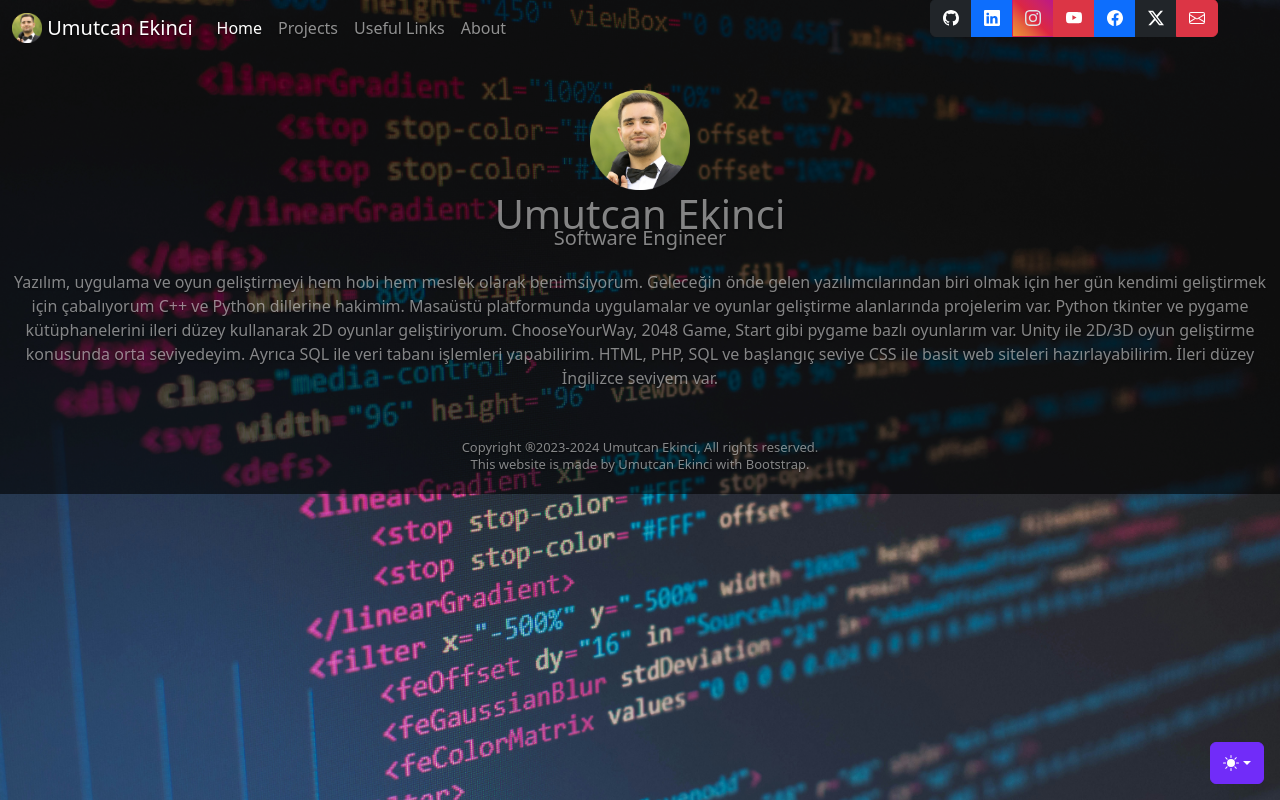
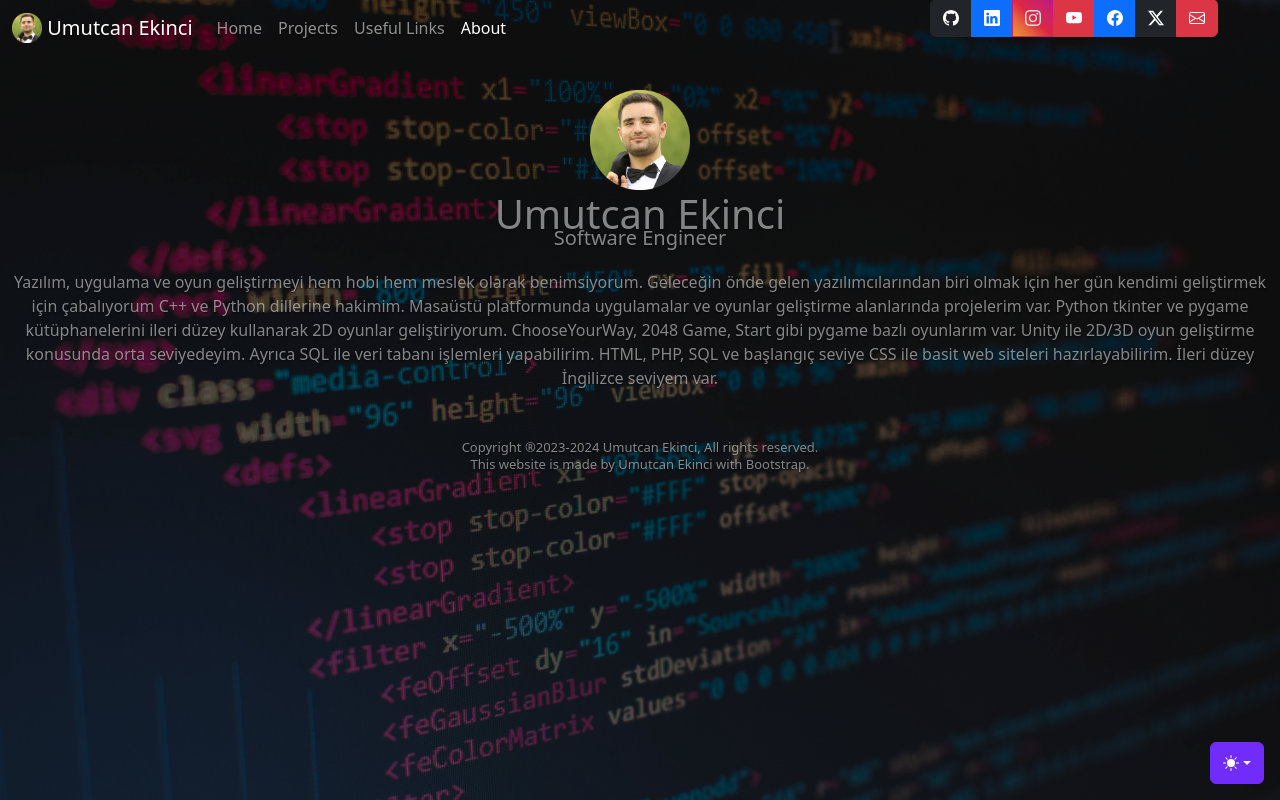
Before and after one commit to umutcanekinci/umutcanekinci.app.tc, a Django app: page /about in a window 1280 px wide. Run offline with Django 5.2, Linux system fonts and the light colour scheme; some libraries are stand-ins or nearby versions.

Commit message:
navbar button active fix

```diff
--- a/blog/static/css/style.css
+++ b/blog/static/css/style.css
@@ -4,6 +4,9 @@ body {
   background-color: aliceblue;
 
 }
+
+
+
 
 #social-media {
 
@@ -13,7 +16,6 @@ body {
 }
 
 #btn-instagram {
-
 
   background: #f09433;
   background: -moz-linear-gradient(45deg, #f09433 0%, #e6683c 25%, #dc2743 50%, #cc2366 75%, #bc1888 100%);
--- a/blog/templates/default/about.html
+++ b/blog/templates/default/about.html
@@ -7,7 +7,7 @@
 
         <img src="{% static '/images/avatar.png' %}", class="avatar", alt="">
         <h1 class="title">{{ title }}</h1>
-        <h5 class="subtitle">{{ subtitle }}</h5>
+        <h5 class="subtitle">{{ aboutSubtitle }}</h5>
 
         <p style="margin-top: 20px;">Yazılım, uygulama ve oyun geliştirmeyi hem hobi hem meslek olarak benimsiyorum. Geleceğin önde gelen yazılımcılarından biri olmak için her gün kendimi geliştirmek için çabalıyorum C++ ve Python dillerine hakimim. Masaüstü platformunda uygulamalar ve oyunlar geliştirme alanlarında projelerim var. Python tkinter ve pygame kütüphanelerini ileri düzey kullanarak 2D oyunlar geliştiriyorum. ChooseYourWay, 2048 Game, Start gibi pygame bazlı oyunlarım var. Unity ile 2D/3D oyun geliştirme konusunda orta seviyedeyim. Ayrıca SQL ile veri tabanı işlemleri yapabilirim. HTML, PHP, SQL ve başlangıç seviye CSS ile basit web siteleri hazırlayabilirim.  İleri düzey İngilizce seviyem var.</p>
 
--- a/blog/templates/default/base.html
+++ b/blog/templates/default/base.html
@@ -6,11 +6,14 @@
 
     <head>
 
-        <title> {{ page }} </title>
+        <!-- Meta -->
         <meta charset="UTF-8">
         <meta name="viewport" content="width=device-width, initial-scale=1.0">
         <meta name="description" content="">
         <meta name="author" content="Umutcan Ekinci">
+
+        <!-- Title-->
+        <title> {{ pageTitle }} </title>
 
         <!-- Favicon -->
         <link rel="shortcut icon" href="{% static 'images/favicon.ico' %}" type="image/x-icon">
@@ -102,23 +105,21 @@
             }
 
 
-            #background-mask {
-
-                height: auto !important;
-                min-height: 100%;
-                background-color: rgba(0, 0, 0, 0.6);
-                padding-top: 70px;
-
-            }
-
             #background {
-
 
                 height: auto !important; min-height: 100%;
                 background-image: url('{% static '/images/bg.jpg' %}');
                 background-repeat: repeat;
+                background-size: 100%;
 
-                background-size: 100%;
+            }
+
+            #background-mask {
+
+                height: auto !important;
+                min-height: 100vh;
+                background-color: rgba(0, 0, 0, 0.6);
+                padding-top: 70px;
 
             }
 
@@ -128,7 +129,7 @@
         <link href="{% static 'css/cover.css' %}" rel="stylesheet">
 
         <!-- My Custom Stylesheet -->
-        <link href="{% static 'css/style.css' %}" rel="stylesheet" >
+        <link href="{% static 'css/style.css' %}" rel="stylesheet" type="text/css">
 
     </head>
 
--- a/blog/templates/default/partials.html
+++ b/blog/templates/default/partials.html
@@ -30,18 +30,62 @@
                 <ul class="navbar-nav me-auto mb-2 mb-lg-0">
 
                     <li class="nav-item">
-                        <a href="home" class="nav-link active" aria-current="page" >Home</a>
+                        {% if pageTitle == 'Home' %}
+
+                            <a href="home" class="nav-link active" aria-current="page" >
+
+                        {% else %}
+
+                            <a href="home" class="nav-link" aria-current="page" >
+
+                        {% endif %}
+
+                            Home
+                        </a>
                     </li>
 
                     <li class="nav-item">
-                        <a href="projects" class="nav-link" >Projects</a>
+                        {% if pageTitle == 'Projects' %}
+
+                            <a href="projects" class="nav-link active" aria-current="page" >
+
+                        {% else %}
+
+                            <a href="projects" class="nav-link" aria-current="page" >
+
+                        {% endif %}
+
+                            Projects
+                        </a>
                     </li>
 
                     <li class="nav-item">
-                        <a href="useful_links" class="nav-link" >Useful Links</a>
+                        {% if pageTitle == 'Useful Links' %}
+
+                            <a href="useful_links" class="nav-link active" aria-current="page" >
+
+                        {% else %}
+
+                            <a href="useful_links" class="nav-link" aria-current="page" >
+
+                        {% endif %}
+
+                            Useful Links
+                        </a>
                     </li>
                     <li class="nav-item">
-                        <a href="about" class="nav-link" >About</a>
+                        {% if pageTitle == 'About' %}
+
+                            <a href="about" class="nav-link active" aria-current="page" >
+
+                        {% else %}
+
+                            <a href="about" class="nav-link" aria-current="page" >
+
+                        {% endif %}
+
+                            About
+                        </a>
                     </li>
                 </ul>
 
--- a/blog/views.py
+++ b/blog/views.py
@@ -2,35 +2,46 @@ from django.shortcuts import render
 from django.utils import timezone
 from .models import Post, Project
 from django.core.handlers.wsgi import WSGIRequest
-TITLE = "Umutcan Ekinci"
-SUBTITLE = "Software Engineer"
-TEMPLATE = 'default'
+from django.conf import settings
+
+def GetTemplateName(page: str):
+
+    """
+
+    TemplateName is the page path which will be rendered.
+
+    """
+
+    if not page.startswith('/'):
+
+        page = '/' + page
+
+    return settings.TEMPLATE+page+'.html'
+
+def GetTitle(page: str):
+
+    try:
+
+        if page.startswith('/'):
+
+            page = page[1:]
+
+        return page.replace('_', ' ').title()
+
+    except:
+
+        return 'Home'
 
 def post_list(request: WSGIRequest):
 
     fullPath = request.get_full_path()
     page = '/home' if fullPath == '/' else fullPath
 
-    try:
-
-        pageTitle = page.replace('_', ' ').title()
-
-        if pageTitle.startswith('/'):
-
-            pageTitle = pageTitle[1:]
-
-    except:
-
-        pageTitle = 'Home'
-
-    path = TEMPLATE+page+'.html'
-
     posts = Post.objects.filter(published_date__lte=timezone.now()).order_by('published_date')
     projects = Project.objects.all()
 
-    return render(request, path, {'title': TITLE, 'subtitle': SUBTITLE, 'page': pageTitle, 'projects': projects})
+    return render(request, GetTemplateName(page), {'title': settings.TITLE, 'pageTitle': GetTitle(page), 'aboutSubtitle': settings.ABOUT_SUBTITLE, 'projects': projects})
 
 def Custom404(request, exception):
-    page = '404'
-    path = TEMPLATE+page+'.html'
-    return render(request, path, status=404)
+
+    return render(request, GetTemplateName('404'), {'title': settings.TITLE, 'pageTitle': 'Page Not Found !'}, status=404)
```
Also changed, not shown: umutcanekinci/settings.py (+6 -1 lines).
